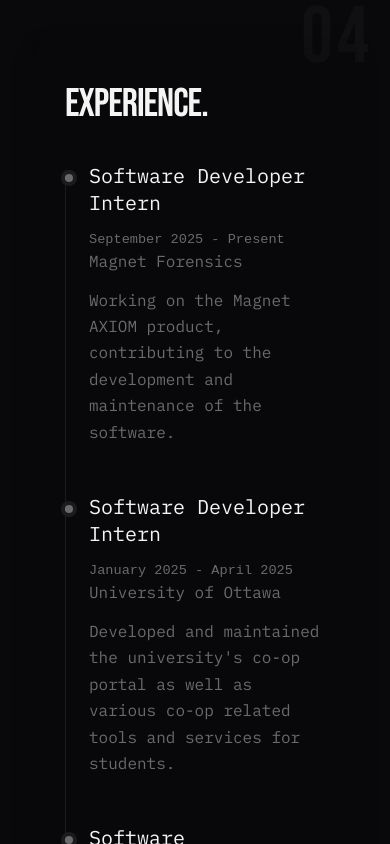
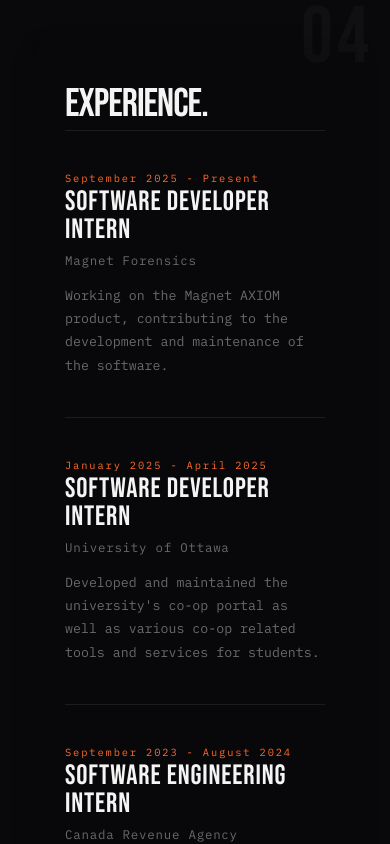
Before and after one commit to Ayprusss/AnthonyLe, a React (Create React App) app: page / in a window 390 px wide. Shown: the part 6680-7524 px from the top of the page. Built offline with nearby package versions, Linux system fonts and the light colour scheme.

Commit message:
changed experience css file for redesign

```diff
--- a/src/Components/Experience.css
+++ b/src/Components/Experience.css
@@ -1,76 +1,69 @@
 .experience-timeline {
     display: flex;
     flex-direction: column;
-    gap: 2rem;
-    margin-top: 2rem;
-    position: relative;
-    padding-left: 1.5rem;
+    padding-left: 0;
+    margin-top: 0;
+    position: static;
 }
 
-.experience-timeline::before {
-    content: '';
-    position: absolute;
-    left: 0;
-    top: 0.5rem;
-    bottom: 0;
-    width: 1px;
-    background-color: var(--border-color);
+/* Remove old vertical bar */
+.experience-timeline::before { display: none; }
+
+.timeline-item {
+    border-top: 1px solid var(--border);
+    padding: 2.5rem 0;
+    position: relative;
+    transition: border-top-color 0.25s ease;
 }
 
-.timeline-item {
-    position: relative;
-}
+.timeline-item:hover { border-top-color: var(--accent); }
 
-.timeline-dot {
-    position: absolute;
-    left: -1.75rem;
-    top: 0.5rem;
-    width: 0.5rem;
-    height: 0.5rem;
-    border-radius: 50%;
-    background-color: var(--text-muted);
-    border: 4px solid rgba(var(--bg-rgb), 0.8);
-    box-sizing: content-box;
-    transition: background-color 0.3s;
-}
+/* Hide the old dot */
+.timeline-dot { display: none; }
 
-.timeline-item:hover .timeline-dot {
-    background-color: var(--text-main);
-}
-
-.timeline-content {
-    padding-bottom: 1rem;
-}
+.timeline-content { padding-bottom: 0; }
 
 .timeline-header {
     display: flex;
-    justify-content: space-between;
-    align-items: baseline;
-    margin-bottom: 0.25rem;
-    flex-wrap: wrap;
-    gap: 1rem;
+    flex-direction: column;
+    align-items: flex-start;
+    gap: 0.2rem;
+    margin-bottom: 0.4rem;
+}
+
+/* Period above role title via order */
+.period {
+    font-family: var(--font-body);
+    font-size: 0.65rem;
+    letter-spacing: 0.18em;
+    color: var(--accent);
+    order: -1;
 }
 
 .role-title {
-    font-size: 1.25rem;
-    color: var(--text-main);
+    font-family: var(--font-display);
+    font-size: clamp(1.75rem, 3.5vw, 2.75rem);
+    letter-spacing: 0.03em;
+    color: var(--text);
+    line-height: 1;
     margin: 0;
-}
-
-.period {
-    font-size: 0.85rem;
-    color: var(--text-muted);
-    font-family: monospace;
+    order: 0;
 }
 
 .company-name {
-    font-size: 1rem;
-    color: var(--text-muted);
+    font-family: var(--font-body);
+    font-size: 0.78rem;
+    letter-spacing: 0.06em;
+    color: var(--text-dim);
     font-weight: 400;
-    margin: 0 0 1rem 0;
+    margin: 0.5rem 0 1rem;
 }
 
 .role-description {
+    font-family: var(--font-body);
+    font-size: 0.83rem;
+    color: var(--text-dim);
+    line-height: 1.75;
+    max-width: 600px;
     margin: 0;
-    max-width: 700px;
 }
```
